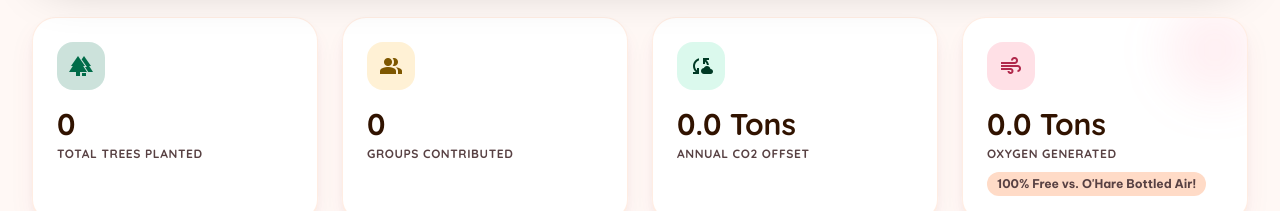
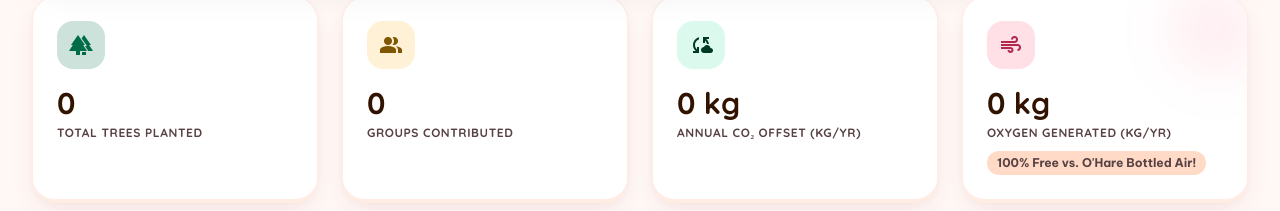
Before and after one commit to faeedr/truffula-tracker, a React (Vite) app: page / in a window 1280 px wide. Shown: the part 1259-1470 px from the top of the page. Built offline with nearby package versions, Linux system fonts and the light colour scheme; no server answers; the database is empty.

Commit message:
Display CO2 offset and oxygen stats in kg instead of tons

```diff
--- a/src/components/HomeView.jsx
+++ b/src/components/HomeView.jsx
@@ -42,8 +42,8 @@ function AnimatedStatNumber({ value, isVisible, decimals = 0, suffix = '' }) {
 }
 
 export default function HomeView({ setActiveTab, totalTrees, totalGroups }) {
-  const totalCO2Tons = (totalTrees * CO2_PER_TREE_KG) / 1000;
-  const totalO2Tons = (totalTrees * O2_PER_TREE_KG) / 1000;
+  const totalCO2Kg = totalTrees * CO2_PER_TREE_KG;
+  const totalO2Kg = totalTrees * O2_PER_TREE_KG;
 
   const statsRef = useRef(null);
   const [isStatsVisible, setIsStatsVisible] = useState(false);
@@ -66,15 +66,18 @@ export default function HomeView({ setActiveTab, totalTrees, totalGroups }) {
   }, []);
 
   return (
-    <div className="flex flex-col gap-12 animate-fadeIn pb-16">
-      <section className="relative rounded-3xl overflow-hidden mt-2 flex items-center justify-start p-6 sm:p-10 md:p-14 lorax-shadow min-h-[560px] md:min-h-[600px] border-2 border-[#ff6584]/20">
-        <div className="absolute inset-0 bg-black/15 z-10"></div>
-
+    <div className="w-full flex flex-col gap-10 pb-16 animate-fadeIn">
+      <section className="relative overflow-hidden rounded-[2.5rem] p-6 sm:p-12 md:p-16 flex flex-col items-start justify-center min-h-[460px] border-4 border-[#ffdbc7] shadow-xl">
         <div
-          className="absolute inset-0 bg-cover bg-center md:bg-top"
+          className="absolute inset-0 bg-cover bg-center"
           style={{
-            backgroundImage: 'url(/assets/stitch_hero_bg.jpg)',
-            opacity: 0.95,
+            backgroundImage: "url('/assets/stitch_hero_bg.jpg')",
+          }}
+        ></div>
+        <div
+          className="absolute inset-0"
+          style={{
+            background: 'linear-gradient(to right, rgba(255, 248, 245, 0.95) 0%, rgba(255, 248, 245, 0.75) 45%, rgba(255, 248, 245, 0.1) 100%)',
           }}
         ></div>
 
@@ -161,10 +164,10 @@ export default function HomeView({ setActiveTab, totalTrees, totalGroups }) {
             </span>
           </div>
           <h3 className="font-['Quicksand'] font-bold text-3xl text-[#311300]">
-            <AnimatedStatNumber value={totalCO2Tons} isVisible={isStatsVisible} decimals={1} suffix=" Tons" />
+            <AnimatedStatNumber value={totalCO2Kg} isVisible={isStatsVisible} suffix=" kg" />
           </h3>
           <p className="font-['Quicksand'] text-xs font-bold text-[#584143] uppercase tracking-wider mt-1">
-            Annual CO2 Offset
+            Annual CO₂ Offset (kg/yr)
           </p>
         </div>
 
@@ -176,10 +179,10 @@ export default function HomeView({ setActiveTab, totalTrees, totalGroups }) {
             </span>
           </div>
           <h3 className="font-['Quicksand'] font-bold text-3xl text-[#311300]">
-            <AnimatedStatNumber value={totalO2Tons} isVisible={isStatsVisible} decimals={1} suffix=" Tons" />
+            <AnimatedStatNumber value={totalO2Kg} isVisible={isStatsVisible} suffix=" kg" />
           </h3>
           <p className="font-['Quicksand'] text-xs font-bold text-[#584143] uppercase tracking-wider mt-1 mb-2">
-            Oxygen Generated
+            Oxygen Generated (kg/yr)
           </p>
           <div className="inline-block bg-[#ffdbc7] text-[#584143] text-xs font-bold px-2.5 py-1 rounded-full">
             100% Free vs. O'Hare Bottled Air!
```
